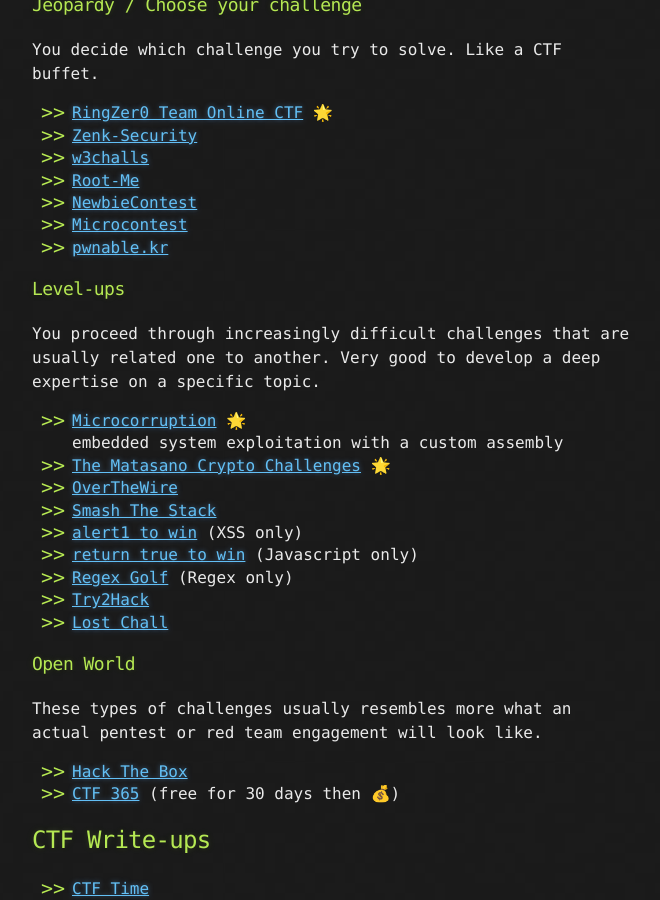
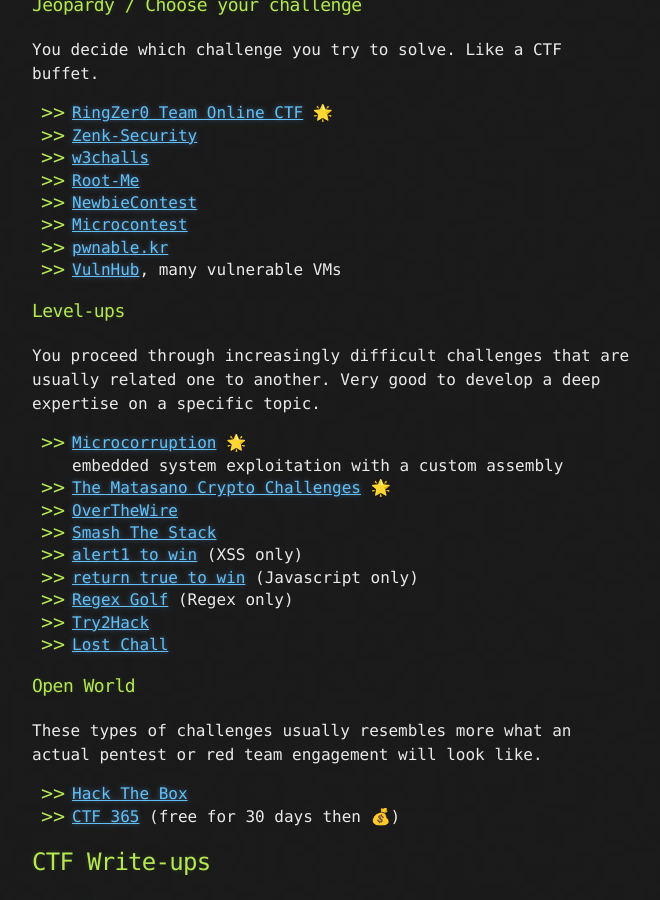
Before and after one commit to montrehack/montrehack.github.com, a Jekyll site: the page built from resources.md, in a window 1280 px wide and 900 px high, scrolled down 834 px. Shown: the whole window, without its empty margins (308-968 px from the left). Built offline with Jekyll 4.4.1, drawn with Linux system fonts in a browser that asks for light colours; emoji names are drawn with the system emoji font; comment, search, counter and statistics services are not loaded.

Commit message:
Added VulnHub after Simon Nolet's recommendation

```diff
--- a/resources.md
+++ b/resources.md
@@ -33,6 +33,7 @@ Like a CTF buffet.
 * [NewbieContest](http://www.newbiecontest.org/)
 * [Microcontest](http://www.microcontest.com/)
 * [pwnable.kr](http://pwnable.kr/)
+* [VulnHub](https://www.vulnhub.com/), many vulnerable VMs
 
 ### Level-ups
 
```
